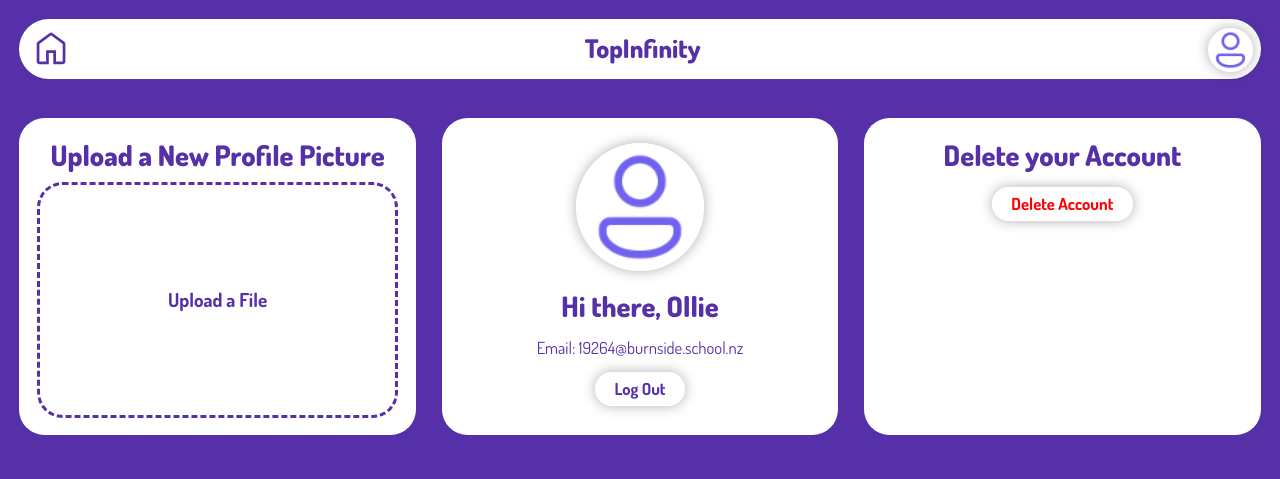
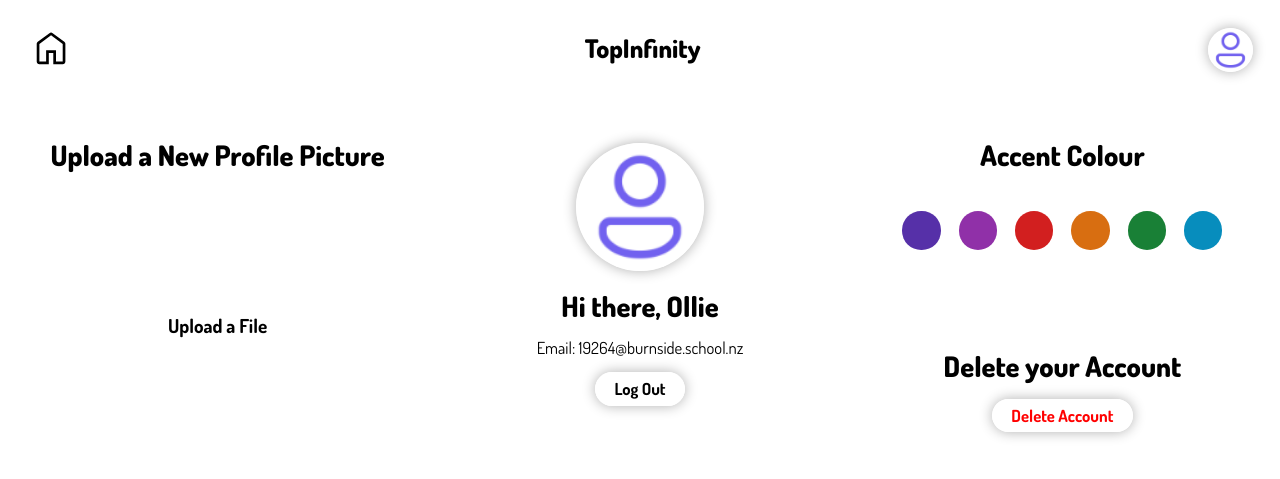
Before and after one commit to JoranQuack/TopInfinity, a Flask app: page /account in a window 1280 px wide. Shown: the top 479 px of the page. Run offline with Flask 2, Linux system fonts and the light colour scheme; a user stored in the database is signed in; data comes from the database, SQL or seed files in the repository; both versions use the stored data as it was after the commit.

Commit message:
color picker

```diff
--- a/app.py
+++ b/app.py
@@ -167,6 +167,9 @@ def checkcreds():
                 session['email'] = results[0][4]
                 session['pfp'] = results[0][3]
                 session['userid'] = results[0][0]
+                session['color'] = "#5630a8"
+                if results[0][5]:
+                    session['color'] = results[0][5]
                 return redirect(url_for('home'))
             else:
                 error = "Incorrect password, please try again."
@@ -211,8 +214,8 @@ def signup_post():
     if error != "none":
         return render_template('signup.html', error=error)
     cursor = get_db().cursor()
-    sql = "INSERT INTO users(username, password, pfp, email) VALUES(?,?,?,?)"
-    cursor.execute(sql, (username, password, "default.png", email))
+    sql = "INSERT INTO users(username, password, pfp, email, color) VALUES(?,?,?,?)"
+    cursor.execute(sql, (username, password, "default.png", email, "#5630a8"))
     get_db().commit()
     error = "Account has been created, please sign in."
     return render_template('signin.html', error=error)
@@ -419,6 +422,16 @@ def additem():
     return redirect(url_for('topic', topicid=session['topicid']))
 
 
+@app.get('/colorchange/<hex>')
+def colorchange(hex):
+    session['color'] = hex
+    cursor = get_db().cursor()
+    sql = "UPDATE users SET color = ? WHERE id = ?"
+    cursor.execute(sql, (hex, session['userid']))
+    get_db().commit()
+    return redirect(url_for('account'))
+
+
 @app.get('/admin')
 def admin():
     if session['userid'] != 76:
--- a/static/styles.css
+++ b/static/styles.css
@@ -7,14 +7,14 @@
 body {
     margin: 0vw;
     padding: 1.5vw;
-    background-color: #5630a8;
+    background-color: var(--primary-color);
 }
 
 a, p, h1, h2, h3, li, b, label, span, title, input, button, ul, li, dl, div {
     text-decoration: none;
     font-family: Dosis;
     font-size: 1.3vw;
-    color: #5630a8;
+    color: var(--primary-color);
 }
 
 h1 {
@@ -56,8 +56,8 @@ button {
     border-radius: 2vw;
     line-height: 3vw;
     text-decoration: none;
-    color: #5630a8;
-    fill: #5630a8;
+    color: var(--primary-color);
+    fill: var(--primary-color);
     box-shadow: 0px 0px 1vw #00000050;
     transition: background-color 0.5s, color 0.5s, fill 0.5s;
 }
@@ -96,10 +96,6 @@ button {
     fill: #ffffff;
 }
 
-.left-accbox label {
-    cursor: pointer;
-}
-
 .bar {
     display: flex;
     justify-content: space-between;
@@ -124,7 +120,7 @@ button {
     font-size: 2vw;
     font-weight: 999;
     margin-top: 0;
-    color: #5630a8;
+    color: var(--primary-color);
     padding: 1vw 1.5vw 3.7vw 1.5vw;
     transition: background-color 0.5s, color 0.5s;
 }
@@ -133,7 +129,7 @@ button {
     margin: -0.6vw 0 0 0.6vw;
     height: 3.5vw;
     width: 3.5vw;
-    fill: #5630a8;
+    fill: var(--primary-color);
     padding: 0.2vw;
     line-height: 0;
     box-shadow: none;
@@ -287,7 +283,7 @@ form input {
 }
 
 .accbox p, h1, a {
-    color: #5630a8;
+    color: var(--primary-color);
     margin: 1vw 0;
 }
 
@@ -302,7 +298,7 @@ form input {
 }
 
 .left-accbox form {
-    margin-top: 8.5vw;
+    margin-top: 10.5vw;
 }
 
 input[type="file"] {
@@ -313,7 +309,33 @@ input[type="file"] {
     font-size: 1.5vw;
     padding: 8vw 10vw;
     box-shadow: none;
-    border: 0.3vw dashed #5630a8;
+    border: 0.3vw dashed var(--primary-color);
+    cursor: pointer;
+}
+
+.color-accbox {
+    margin-bottom: 2.2vw;
+}
+
+.color-spots {
+    display: flex;
+    justify-content: space-between;
+    padding: 1vw 3vw 1vw 3vw;
+}
+
+.color-spots a {
+    width: 3vw;
+    height: 3vw;
+    border-radius: 50%;
+    display: inline-block;
+    cursor: pointer;
+    transition: opacity 0.5s;
+    color: white;
+    font-size: 2vw;
+}
+
+.color-spots a:hover {
+    opacity: 50%;
 }
 
 .box {
--- a/templates/account.html
+++ b/templates/account.html
@@ -17,9 +17,22 @@
 		<p>Email: {{session['email']}}</p>
 		<a class="button" href="{{url_for('logout')}}">Log Out</a>
 	</div>
-	<div class="right-accbox accbox">
-		<h1>Delete your Account</h1>
-		<a href="{{url_for('userdelete_account', confirmed='False')}}" class="button important">Delete Account</a>
+	<div class="right-accbox">
+		<div class="color-accbox accbox">
+			<h1>Accent Colour</h1>
+			<div class="color-spots">
+				<a style="background-color: #5630a8" href="{{url_for('colorchange', hex='#5630a8')}}"></a>
+				<a style="background-color: #9030a8" href="{{url_for('colorchange', hex='#9030a8')}}"></a>
+				<a style="background-color: #d21f1f" href="{{url_for('colorchange', hex='#d21f1f')}}"></a>
+				<a style="background-color: #d86e11" href="{{url_for('colorchange', hex='#d86e11')}}"></a>
+				<a style="background-color: #198036" href="{{url_for('colorchange', hex='#198036')}}"></a>
+				<a style="background-color: #078dbd" href="{{url_for('colorchange', hex='#078dbd')}}"></a>
+			</div>
+		</div>
+		<div class="deleteacc-accbox accbox">
+			<h1>Delete your Account</h1>
+			<a href="{{url_for('userdelete_account', confirmed='False')}}" class="button important">Delete Account</a>
+		</div>
 	</div>
 </div>
 {% endblock %}
--- a/templates/layout.html
+++ b/templates/layout.html
@@ -8,6 +8,12 @@
   <link rel="stylesheet" href="{{url_for('static', filename='styles.css')}}">
   <title>Top Infinity</title>
 </head>
+
+<style>
+  :root {
+    --primary-color: {{session['color']}};
+  }
+</style>
 
 <body>
   <div class="bar">
```
Also changed, not shown: other parts of static/styles.css (+21 -17 lines), templates/welcomelayout.html (+7 -0 lines), topinfinity.db.
